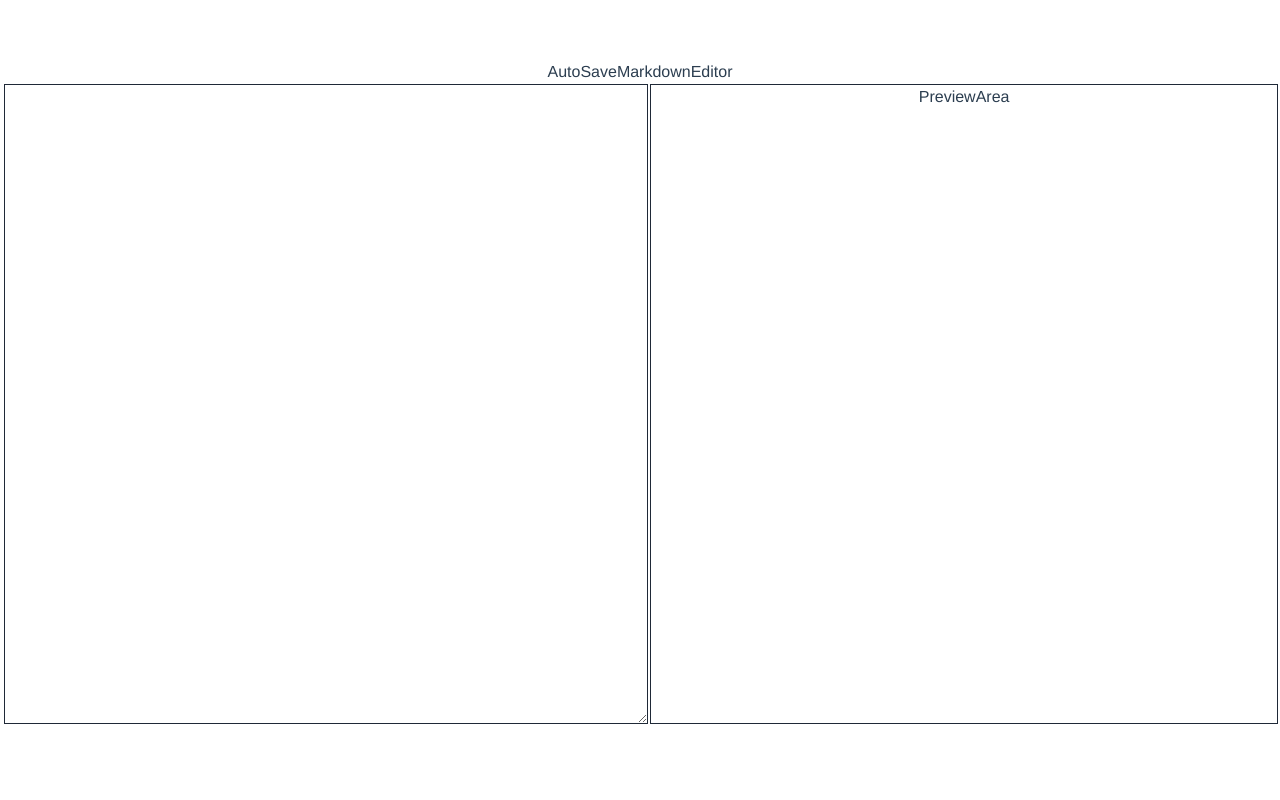
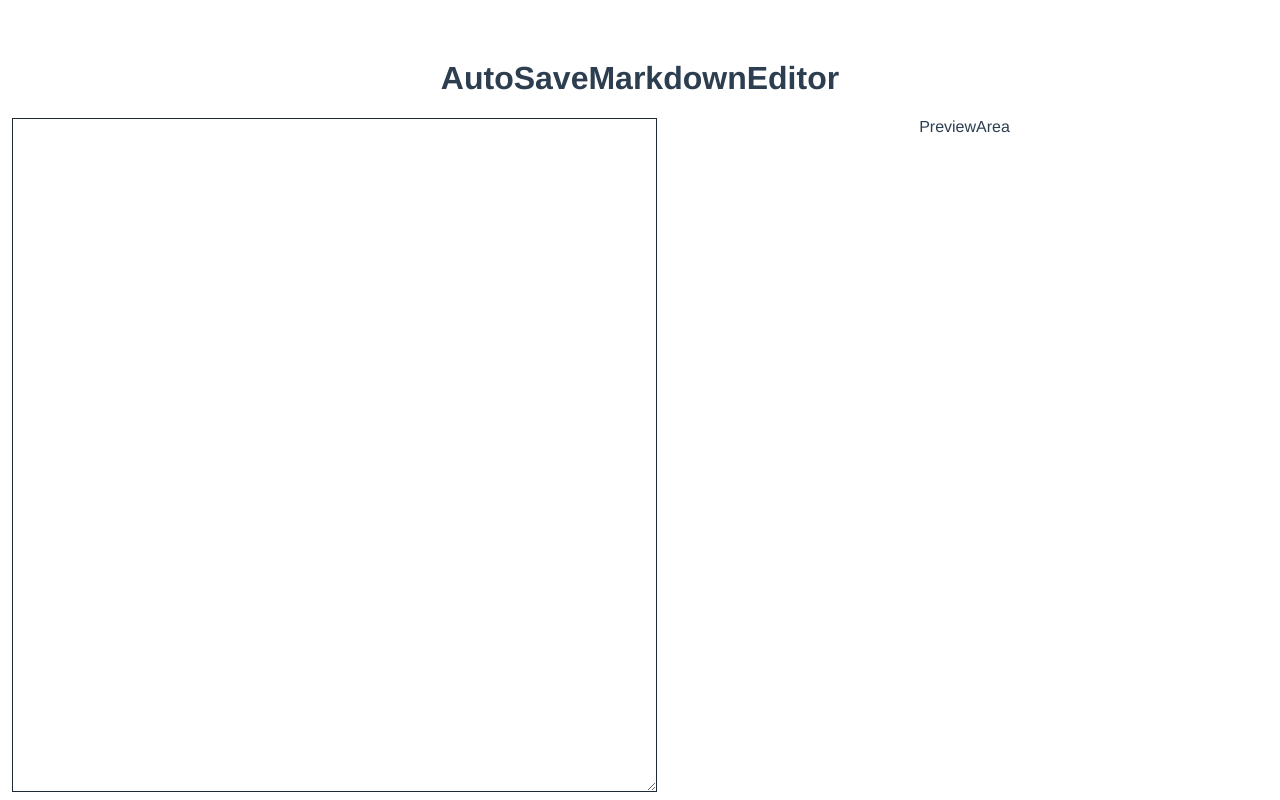
Before and after one commit to yuto-tomita/auto-save-markdown-editor, a Vue app in the folder front/: page / in a window 1280 px wide. Built offline with nearby package versions, Linux system fonts and the light colour scheme.

Commit message:
tailwindcssのデフォルトで当たっているCSSを当てないように加筆

```diff
--- a/front/tailwind.config.js
+++ b/front/tailwind.config.js
@@ -8,4 +8,7 @@ module.exports = {
     extend: {},
   },
   plugins: [],
+  corePlugins: {
+    preflight: false,
+  }
 };
```
